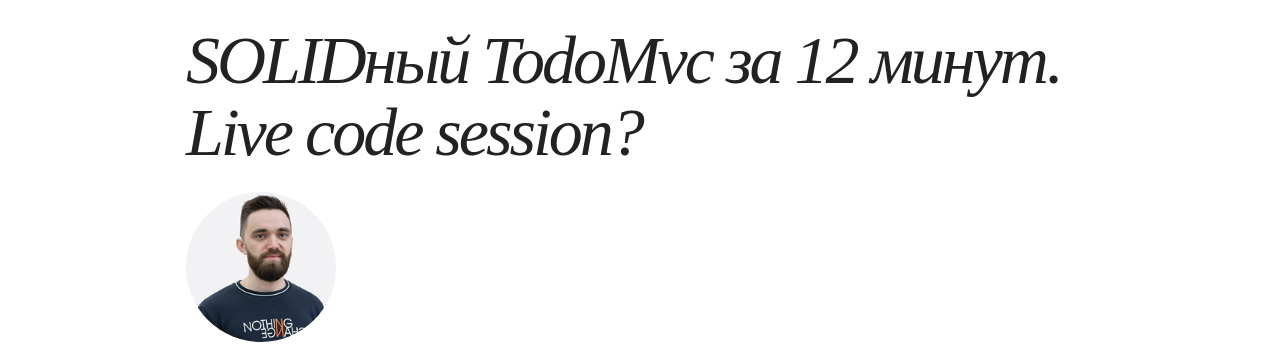
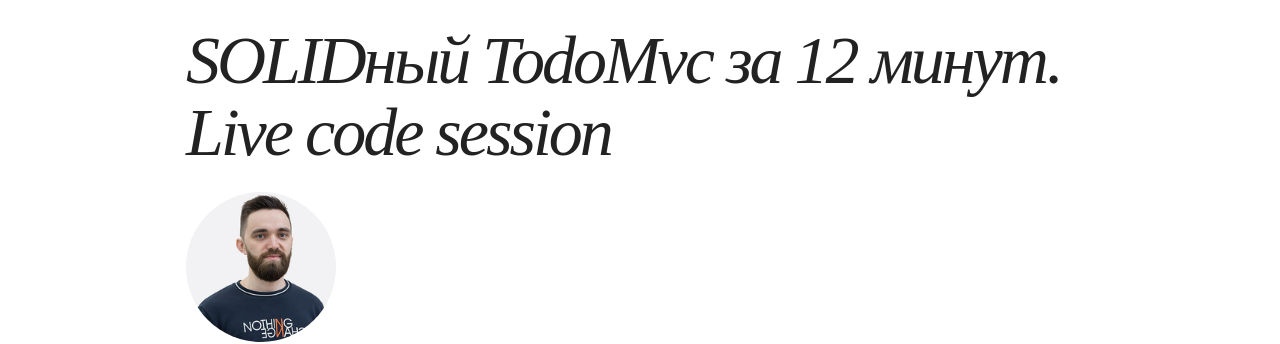
Before and after one commit to tensor-ufa/tensor-ufa.github.io, a Jekyll site: the page built from _posts/talks/2018-09-13-2-todomvc.md, in a window 1280 px wide. Shown: the part 476-820 px from the top of the page. Built offline with Jekyll 4.4.1, drawn with Linux system fonts in a browser that asks for light colours; nearby versions of some CDN libraries; comment, search, counter and statistics services are not loaded.

Commit message:
название

```diff
--- a/_posts/talks/2018-09-13-2-todomvc.md
+++ b/_posts/talks/2018-09-13-2-todomvc.md
@@ -1,6 +1,6 @@
 ---
 layout: talk
-title: "SOLIDный TodoMvc за 12 минут. Live code session?"
+title: "SOLIDный TodoMvc за 12 минут. Live code session"
 modified:
 categories: talks
 author: zuev_dmitry
```
